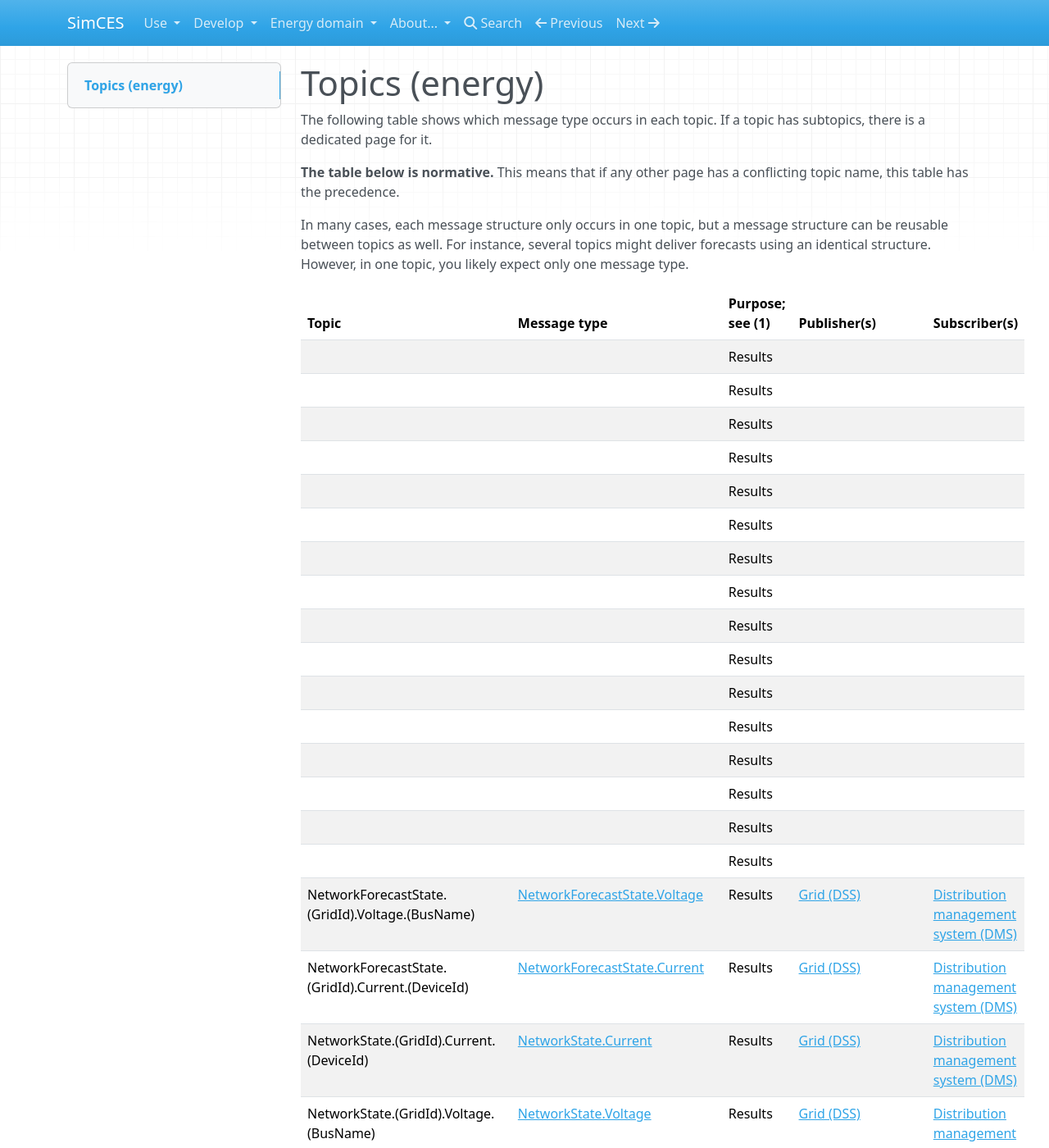
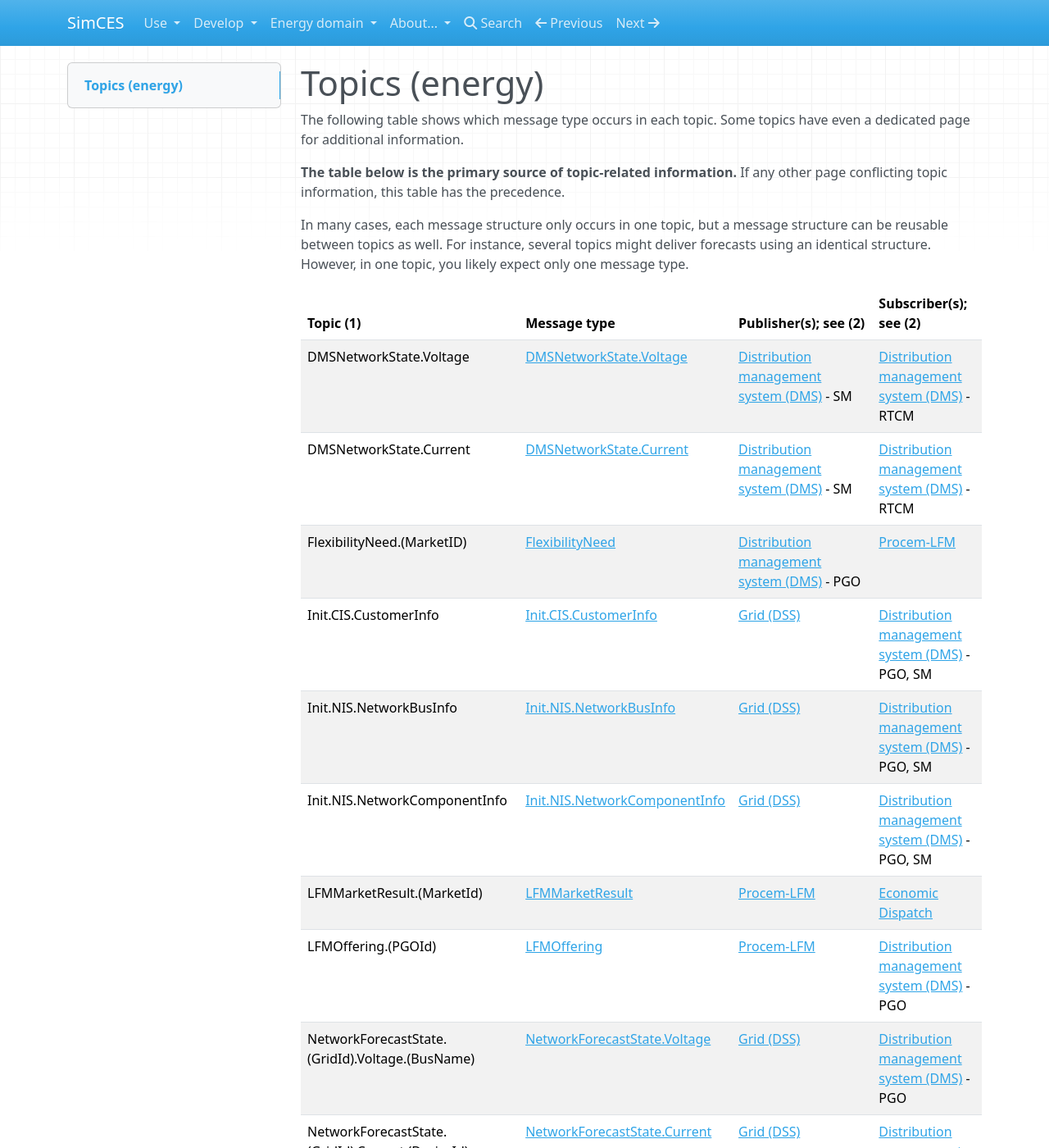
Before and after one commit to simcesplatform/simcesplatform.github.io, an MkDocs documentation site: the page built from markdown/energy_topics.md, in a window 1280 px wide and 1400 px high. Shown: the whole window at 82% size. Built offline with MkDocs 1.6.1, drawn with Linux system fonts in a browser that asks for light colours; nearby versions of some CDN libraries; library files that are not in the unit come from our copies; some of the changed text lies outside the part shown.

Commit message:
Update energy topics table, one line lacks pub and sub

```diff
--- a/markdown/energy_topics.md
+++ b/markdown/energy_topics.md
@@ -1,45 +1,40 @@
 # Topics (energy)
 
-The following table shows which message type occurs in each topic. If a topic has subtopics, there is a dedicated page for it.
+The following table shows which message type occurs in each topic. Some topics have even a dedicated page for additional information.
 
-**The table below is normative.** This means that if any other page has a conflicting topic name, this table has the precedence.
+**The table below is the primary source of topic-related information.** If any other page conflicting topic information, this table has the precedence.
 
 In many cases, each message structure only occurs in one topic, but a message structure can be reusable between topics as well. For instance, several topics might deliver forecasts using an identical structure. However, in one topic, you likely expect only one message type.
 
-| Topic | Message type | Purpose; see (1) | Publisher(s) | Subscriber(s) |
-|-|-|-|-|-|
-|  |  | Results |  |  |
-|  |  | Results |  |  |
-|  |  | Results |  |  |
-|  |  | Results |  |  |
-|  |  | Results |  |  |
-|  |  | Results |  |  |
-|  |  | Results |  |  |
-|  |  | Results |  |  |
-|  |  | Results |  |  |
-|  |  | Results |  |  |
-|  |  | Results |  |  |
-|  |  | Results |  |  |
-|  |  | Results |  |  |
-|  |  | Results |  |  |
-|  |  | Results |  |  |
-|  |  | Results |  |  |
-| NetworkForecastState.(GridId).Voltage.(BusName) | [NetworkForecastState.Voltage](energy_msg-networkforecaststate-voltage.md) | Results | [Grid (DSS)](energy_grid-dss.md) | [Distribution management system (DMS)](energy_distribution-management-system-dms.md) |
-| NetworkForecastState.(GridId).Current.(DeviceId) | [NetworkForecastState.Current](energy_msg-networkforecaststate-current.md) | Results | [Grid (DSS)](energy_grid-dss.md) | [Distribution management system (DMS)](energy_distribution-management-system-dms.md) |
-| NetworkState.(GridId).Current.(DeviceId) | [NetworkState.Current](energy_msg-networkstate-current.md) | Results | [Grid (DSS)](energy_grid-dss.md) | [Distribution management system (DMS)](energy_distribution-management-system-dms.md) |
-| NetworkState.(GridId).Voltage.(BusName) | [NetworkState.Voltage](energy_msg-networkstate-voltage.md) | Results | [Grid (DSS)](energy_grid-dss.md) | [Distribution management system (DMS)](energy_distribution-management-system-dms.md) |
-| NetworkState.(GridId).Loss.(DeviceId) | [NetworkState.Loss](energy_msg-networkstate-loss.md) | Results | [Grid (DSS)](energy_grid-dss.md) | [Distribution management system (DMS)](energy_distribution-management-system-dms.md) |
-| Offer.(MarketID) | [Offer](energy_msg-offer.md) | Results | [Economic Dispatch](energy_economicdispatch.md) | [Procem-LFM](energy_procem-lfm.md) |
-| Request.(MarketID) | [Request](energy_msg-request.md) | Results | [Procem-LFM](energy_procem-lfm.md) | [Economic Dispatch](energy_economicdispatch.md) |
-| [ResourceForecastState.(ResourceCategory).(ResourceId)](energy_topic-resourceforecaststate.md) | [ResourceForecastState.Power](energy_msg-resourceforecaststate-power.md) | Results | [ResourceForecaster](energy_resourceforecaster.md) | [Economic Dispatch](energy_economicdispatch.md) |
-| ResourceForecastState.Dispatch | [ResourceForecastState.Dispatch	](energy_msg-resourceforecaststate-dispatch.md) | Results |  |  |
-| [ResourceForecastState.(ResourceCategory).(ResourceId)](energy_topic-resourceforecaststate.md) | [ResourceState](energy_msg-resourcestate.md) | Results | (Resources) | [Grid (DSS)](energy_grid-dss.md) |
-| SelectedOffer.(MarketID) | [SelectedOffer](energy_msg-selectedoffer.md) | Results | [Distribution management system (DMS)](energy_distribution-management-system-dms.md) | [Procem-LFM](energy_procem-lfm.md) |
+| Topic (1) | Message type | Publisher(s); see (2) | Subscriber(s); see (2) |
+|-|-|-|-|
+| DMSNetworkState.Voltage | [DMSNetworkState.Voltage](energy_msg-dmsnetworkstatus-voltage.md) | [Distribution management system (DMS)](energy_distribution-management-system-dms.md) - SM | [Distribution management system (DMS)](energy_distribution-management-system-dms.md) - RTCM |
+| DMSNetworkState.Current | [DMSNetworkState.Current](energy_msg-dmsnetworkstatus-current.md) | [Distribution management system (DMS)](energy_distribution-management-system-dms.md) - SM | [Distribution management system (DMS)](energy_distribution-management-system-dms.md) - RTCM |
+| FlexibilityNeed.(MarketID) | [FlexibilityNeed](energy_msg-flexibilityneed.md) | [Distribution management system (DMS)](energy_distribution-management-system-dms.md) - PGO | [Procem-LFM](energy_procem-lfm.md) |
+| Init.CIS.CustomerInfo | [Init.CIS.CustomerInfo](energy_msg-init-cis-customerinfo.md) | [Grid (DSS)](energy_grid-dss.md) | [Distribution management system (DMS)](energy_distribution-management-system-dms.md) - PGO, SM |
+| Init.NIS.NetworkBusInfo | [Init.NIS.NetworkBusInfo](energy_msg-init-nis-networkbusinfo.md) | [Grid (DSS)](energy_grid-dss.md) | [Distribution management system (DMS)](energy_distribution-management-system-dms.md) - PGO, SM |
+| Init.NIS.NetworkComponentInfo | [Init.NIS.NetworkComponentInfo](energy_msg-init-nis-networkcomponentinfo.md) | [Grid (DSS)](energy_grid-dss.md) | [Distribution management system (DMS)](energy_distribution-management-system-dms.md) - PGO, SM |
+| LFMMarketResult.(MarketId) | [LFMMarketResult](energy_msg-lfmmarketresult.md) | [Procem-LFM](energy_procem-lfm.md) | [Economic Dispatch](energy_economicdispatch.md) |
+| LFMOffering.(PGOId) | [LFMOffering](energy_msg-lfmoffering.md) | [Procem-LFM](energy_procem-lfm.md) | [Distribution management system (DMS)](energy_distribution-management-system-dms.md) - PGO |
+| NetworkForecastState.(GridId).Voltage.(BusName) | [NetworkForecastState.Voltage](energy_msg-networkforecaststate-voltage.md) | [Grid (DSS)](energy_grid-dss.md) | [Distribution management system (DMS)](energy_distribution-management-system-dms.md) - PGO |
+| NetworkForecastState.(GridId).Current.(DeviceId) | [NetworkForecastState.Current](energy_msg-networkforecaststate-current.md) | [Grid (DSS)](energy_grid-dss.md) | [Distribution management system (DMS)](energy_distribution-management-system-dms.md) - PGO |
+| NetworkState.(GridId).Current.(DeviceId) | [NetworkState.Current](energy_msg-networkstate-current.md) | [Grid (DSS)](energy_grid-dss.md) | [Distribution management system (DMS)](energy_distribution-management-system-dms.md) - SM |
+| NetworkState.(GridId).Voltage.(BusName) | [NetworkState.Voltage](energy_msg-networkstate-voltage.md) | [Grid (DSS)](energy_grid-dss.md) | [Distribution management system (DMS)](energy_distribution-management-system-dms.md) - SM |
+| NetworkState.(GridId).Loss.(DeviceId) | [NetworkState.Loss](energy_msg-networkstate-loss.md) | [Grid (DSS)](energy_grid-dss.md) | [Distribution management system (DMS)](energy_distribution-management-system-dms.md) - SM |
+| Offer.(MarketID) | [Offer](energy_msg-offer.md) | [Economic Dispatch](energy_economicdispatch.md) | [Procem-LFM](energy_procem-lfm.md) |
+| Request.(MarketID) | [Request](energy_msg-request.md) | [Procem-LFM](energy_procem-lfm.md) | [Economic Dispatch](energy_economicdispatch.md) |
+| [ResourceForecastState.(ResourceCategory).(ResourceId)](energy_topic-resourceforecaststate.md) | [ResourceForecastState.Power](energy_msg-resourceforecaststate-power.md) | [ResourceForecaster](energy_resourceforecaster.md) | [Economic Dispatch](energy_economicdispatch.md) |
+| ResourceForecastState.Dispatch | [ResourceForecastState.Dispatch	](energy_msg-resourceforecaststate-dispatch.md) |  |  |
+| [ResourceForecastState.(ResourceCategory).(ResourceId)](energy_topic-resourceforecaststate.md) | [ResourceState](energy_msg-resourcestate.md) | (Resources) | [Grid (DSS)](energy_grid-dss.md) |
+| SelectedOffer.(MarketID) | [SelectedOffer](energy_msg-selectedoffer.md) | [Distribution management system (DMS)](energy_distribution-management-system-dms.md) - PGO | [Procem-LFM](energy_procem-lfm.md) |
 
-TODO: add table content
+(1) Topic name:
 
+- If the name starts with "Init", the purpose of the topic is initialization _before_ the actual simulation cycles begin, once for each simulation run
+- Otherwise, the purpose is the communication of result data (multiple times during a simulation run)
 
-(1) Purposes:
+(2) Abbreviations:
 
-- Initialization: initializing before the actual simulation cycles have begun (once for each simulation run)
-- Results: communication of result data during simulation (multiple times during a simulation run)
+- PGO: Predictive Grid Optimization
+- RTCM: Real-time Congestion Management
+- SM: State Monitoring
```
